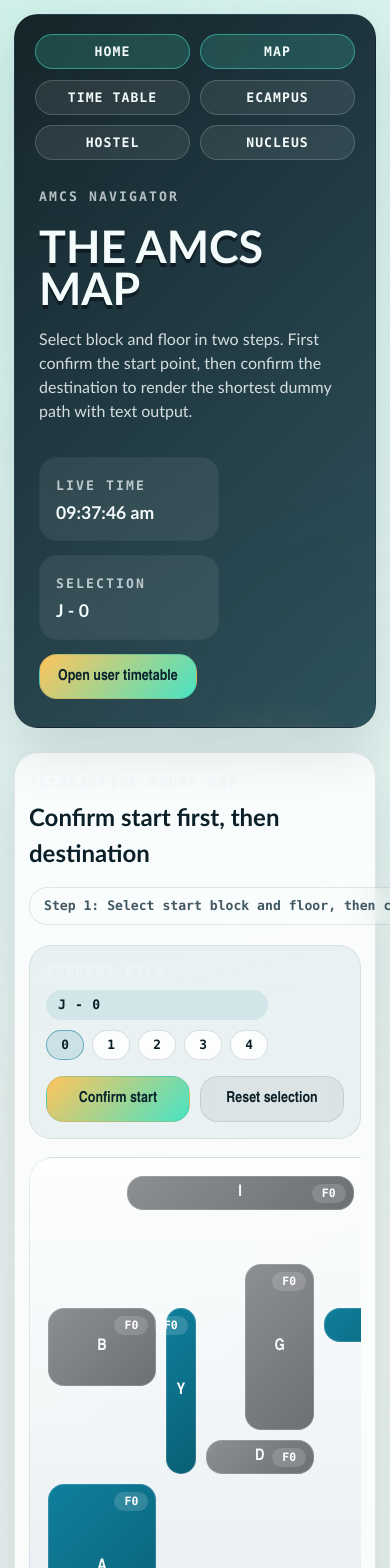
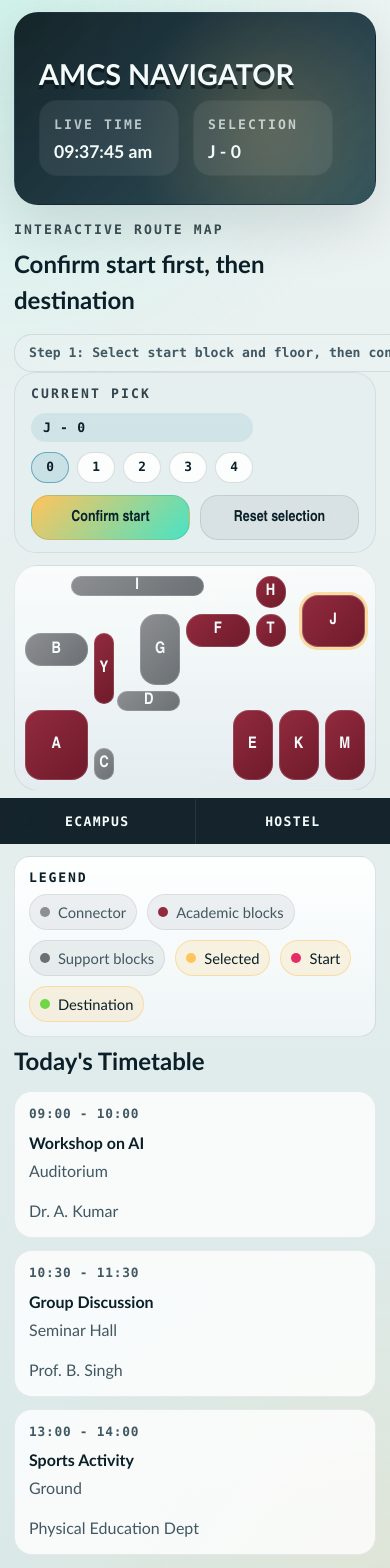
Before and after one commit to hitrohitro/AMCS-Navigator, a React app in the folder frontend/: page / in a window 390 px wide. Shown: the top 1568 px of the page. Built offline with nearby package versions, Linux system fonts and the light colour scheme; the HTML template or start-up script is replaced by a standard one.

Commit message:
Frontend

```diff
--- a/frontend/src/App.css
+++ b/frontend/src/App.css
@@ -2,8 +2,8 @@
   min-height: 100svh;
   display: flex;
   flex-direction: column;
-  gap: 24px;
-  padding: 24px;
+  gap: 16px;
+  padding: 16px 24px 24px;
 }
 
 .hero-panel {
@@ -70,8 +70,8 @@
   z-index: 1;
   display: flex;
   flex-direction: column;
-  gap: 18px;
-  padding: 42px 12px 14px;
+  gap: 12px;
+  padding: 20px 12px 10px;
   max-width: 760px;
 }
 
@@ -88,16 +88,14 @@
 .hero-copy h1 {
   margin: 0;
   color: var(--text-inverse);
-  font-size: clamp(2.8rem, 8vw, 5.6rem);
+  font-size: clamp(1.8rem, 4vw, 3rem);
   line-height: 0.94;
   text-transform: uppercase;
   text-shadow: 0 4px 0 rgba(3, 10, 14, 0.55);
 }
 
 .hero-text {
-  max-width: 56ch;
-  color: rgba(245, 248, 250, 0.85);
-  font-size: 1rem;
+  display: none;
 }
 
 .hero-meta {
@@ -119,8 +117,8 @@
 }
 
 .hero-meta > div {
-  min-width: 180px;
-  padding: 14px 16px;
+  min-width: 140px;
+  padding: 10px 14px;
 }
 
 .hero-meta strong {
@@ -169,10 +167,9 @@
 }
 
 .content-grid {
-  display: grid;
-  grid-template-columns: minmax(0, 1.55fr) minmax(300px, 0.9fr);
-  gap: 24px;
-  align-items: start;
+  display: flex;
+  flex-direction: column;
+  gap: 0;
 }
 
 .card-surface {
@@ -185,6 +182,8 @@
 
 .map-panel {
   min-width: 0;
+  width: 100%;
+  padding: 0;
 }
 
 .info-panel {
@@ -198,7 +197,7 @@
   gap: 16px;
   justify-content: space-between;
   align-items: start;
-  margin-bottom: 20px;
+  margin-bottom: 12px;
 }
 
 .section-heading.compact {
@@ -221,13 +220,22 @@
 
 .map-frame {
   display: flex;
+  flex-direction: row;
+  align-items: flex-start;
+  gap: 16px;
+}
+
+.map-main {
+  flex: 1;
+  display: flex;
   flex-direction: column;
   gap: 16px;
+  min-width: 0;
 }
 
 .selection-wizard,
 .route-summary-card {
-  padding: 16px;
+  padding: 12px 16px;
   border-radius: 22px;
   background: var(--surface-alt);
   border: 1px solid rgba(11, 31, 40, 0.08);
@@ -237,8 +245,8 @@
   display: flex;
   flex-wrap: wrap;
   justify-content: space-between;
-  gap: 16px;
-  margin-bottom: 18px;
+  gap: 12px;
+  margin-bottom: 12px;
 }
 
 .wizard-main {
@@ -288,10 +296,18 @@
   text-transform: uppercase;
 }
 
+.map-panel .section-kicker {
+  color: rgba(11, 31, 40, 0.78);
+}
+
+.selection-wizard .meta-label {
+  color: rgba(11, 31, 40, 0.82);
+}
+
 .campus-map {
   display: grid;
   grid-template-columns: repeat(15, minmax(0, 1fr));
-  grid-template-rows: repeat(11, 42px);
+  grid-template-rows: repeat(11, minmax(0, 1fr));
   gap: 10px;
   padding: 18px;
   border-radius: 24px;
@@ -299,7 +315,19 @@
     linear-gradient(180deg, rgba(255, 255, 255, 0.86), rgba(230, 237, 241, 0.92)),
     linear-gradient(135deg, rgba(72, 227, 196, 0.08), rgba(8, 24, 32, 0.08));
   border: 1px solid rgba(11, 31, 40, 0.08);
-  overflow: auto;
+  overflow: hidden;
+  aspect-ratio: 16 / 10;
+  max-height: calc(100vh - 380px);
+  min-height: 220px;
+  width: 100%;
+}
+
+.campus-map-image {
+  display: none;
+}
+
+.block-overlay {
+  display: none;
 }
 
 .map-block {
@@ -318,6 +346,7 @@
     box-shadow 180ms ease,
     filter 180ms ease;
   box-shadow: inset 0 0 0 1px rgba(255, 255, 255, 0.15);
+  overflow: visible;
 }
 
 .map-block.is-selected {
@@ -349,7 +378,7 @@
 }
 
 .tone-accent {
-  background: linear-gradient(135deg, #0f7f9d, #0a5f73);
+  background: linear-gradient(135deg, #922b3e, #6e1a2a);
 }
 
 .tone-neutral {
@@ -357,20 +386,77 @@
 }
 
 .block-id {
+  position: relative;
   font: 700 clamp(1rem, 2vw, 1.35rem)/1 var(--heading);
   letter-spacing: 0.03em;
+  z-index: 2;
 }
 
 .floor-badge {
   position: absolute;
-  right: 8px;
-  top: 8px;
-  min-width: 34px;
+  right: clamp(3px, 0.45vw, 8px);
+  top: clamp(3px, 0.45vw, 8px);
+  min-width: clamp(20px, 2.2vw, 34px);
+  max-width: calc(100% - 8px);
   border-radius: 999px;
-  padding: 4px 7px;
-  background: rgba(255, 255, 255, 0.15);
+  padding: clamp(2px, 0.35vw, 4px) clamp(4px, 0.6vw, 7px);
+  background: rgba(255, 196, 92, 0.95);
+  color: #23303a;
+  font: 700 clamp(0.5rem, 0.8vw, 0.72rem)/1 var(--mono);
+  text-align: center;
+  white-space: nowrap;
+  overflow: hidden;
+  text-overflow: clip;
+  z-index: 3;
+}
+
+.floor-badge.is-floated {
+  left: 50%;
+  right: auto;
+  top: 0;
+  transform: translate(-50%, -50%);
+  min-width: clamp(18px, 2vw, 30px);
+  background: rgba(255, 196, 92, 0.95);
+  color: #23303a;
+  border: 1px solid rgba(11, 31, 40, 0.2);
+  box-shadow: 0 2px 6px rgba(11, 31, 40, 0.2);
+}
+
+.state-tags {
+  position: absolute;
+  left: 50%;
+  bottom: 0;
+  transform: translate(-50%, 70%);
+  display: inline-flex;
+  flex-wrap: wrap;
+  justify-content: center;
+  gap: 4px;
+  pointer-events: none;
+  z-index: 4;
+}
+
+.state-tag {
+  border-radius: 999px;
+  padding: 2px 6px;
+  font: 700 clamp(0.52rem, 0.78vw, 0.66rem)/1 var(--mono);
+  letter-spacing: 0.03em;
+  white-space: nowrap;
   color: #fff;
-  font: 700 0.72rem/1 var(--mono);
+  box-shadow: 0 2px 4px rgba(11, 31, 40, 0.16);
+}
+
+.state-tag.selected {
+  background: rgba(255, 196, 92, 0.95);
+  color: #23303a;
+}
+
+.state-tag.start {
+  background: rgba(231, 43, 99, 0.92);
+}
+
+.state-tag.destination {
+  background: rgba(111, 214, 72, 0.94);
+  color: #23303a;
 }
 
 .path-marker {
@@ -434,18 +520,46 @@
   transform: rotate(45deg);
 }
 
+.map-legend-card {
+  padding: 14px;
+  border-radius: 16px;
+  border: 1px solid rgba(11, 31, 40, 0.12);
+  background: linear-gradient(180deg, rgba(255, 255, 255, 0.96), rgba(239, 245, 247, 0.95));
+  width: 220px;
+  flex-shrink: 0;
+  align-self: flex-start;
+}
+
+.legend-title {
+  margin: 0 0 10px;
+  color: var(--text-primary);
+  font: 700 0.82rem/1 var(--mono);
+  letter-spacing: 0.14em;
+  text-transform: uppercase;
+}
+
 .map-legend {
   display: flex;
   flex-wrap: wrap;
-  gap: 14px;
+  gap: 10px;
   color: var(--text-secondary);
   font-size: 0.92rem;
 }
 
-.map-legend span {
+.legend-item {
   display: inline-flex;
   align-items: center;
   gap: 8px;
+  padding: 6px 10px;
+  border-radius: 999px;
+  background: rgba(11, 31, 40, 0.06);
+  border: 1px solid rgba(11, 31, 40, 0.08);
+}
+
+.legend-item.is-highlight {
+  background: rgba(255, 196, 92, 0.16);
+  border-color: rgba(255, 196, 92, 0.45);
+  color: var(--text-primary);
 }
 
 .legend-dot {
@@ -460,7 +574,7 @@
 }
 
 .legend-dot.accent {
-  background: #0f7f9d;
+  background: #922b3e;
 }
 
 .legend-dot.neutral {
@@ -481,6 +595,45 @@
 
 .legend-dot.pending {
   background: #ffc45c;
+}
+
+/* ── Bottom bar (mobile-only quick links) ── */
+.bottom-bar {
+  display: none;
+  position: fixed;
+  bottom: 0;
+  left: 0;
+  right: 0;
+  z-index: 100;
+  gap: 0;
+  border-top: 1px solid var(--border-strong);
+  background: rgba(8, 24, 32, 0.94);
+  backdrop-filter: blur(14px);
+}
+
+.bottom-bar-chip {
+  flex: 1;
+  display: flex;
+  align-items: center;
+  justify-content: center;
+  padding: 16px 10px;
+  color: var(--text-inverse);
+  font: 700 0.82rem/1 var(--mono);
+  letter-spacing: 0.1em;
+  text-transform: uppercase;
+  text-decoration: none;
+  border-right: 1px solid rgba(255, 255, 255, 0.08);
+  transition: background 180ms ease;
+}
+
+.bottom-bar-chip:last-child {
+  border-right: none;
+}
+
+.bottom-bar-chip:hover,
+.bottom-bar-chip:focus-visible {
+  background: rgba(72, 227, 196, 0.18);
+  outline: none;
 }
 
 .detail-stack {
@@ -549,8 +702,28 @@
   font-weight: 600;
 }
 
+.map-panel .section-heading,
+.timetable-panel .section-heading {
+  margin-bottom: 0;
+}
+
+.timetable-panel:not(.is-prominent) {
+  display: none;
+}
+
 .timetable-panel {
-  grid-column: 1 / -1;
+  width: 100%;
+  height: 100%;
+}
+
+.timetable-panel .section-kicker {
+  color: rgba(11, 31, 40, 0.78);
+}
+
+.today-timetable {
+  width: 100%;
+  padding: 0;
+  flex: 1;
 }
 
 .timetable-panel.is-prominent {
@@ -561,7 +734,8 @@
 .timetable-strip {
   display: grid;
   grid-template-columns: repeat(3, minmax(0, 1fr));
-  gap: 18px;
+  gap: 0;
+  height: 100%;
 }
 
 .day-card {
@@ -622,9 +796,28 @@
   }
 }
 
+@media (max-width: 860px) {
+  .map-frame {
+    flex-direction: column;
+  }
+
+  .map-legend-card {
+    width: 100%;
+    align-self: stretch;
+  }
+}
+
 @media (max-width: 720px) {
   .app-shell {
-    padding: 14px;
+    padding: 12px 14px 80px; /* room for fixed bottom-bar */
+  }
+
+  .nav-chip--ext {
+    display: none;
+  }
+
+  .bottom-bar {
+    display: flex;
   }
 
   .hero-panel,
@@ -659,21 +852,54 @@
   }
 
   .campus-map {
-    grid-template-rows: repeat(11, 34px);
-    min-width: 620px;
+    grid-template-rows: repeat(11, minmax(0, 1fr));
+    gap: 6px;
+    padding: 10px;
+  }
+
+  .floor-badge {
+    right: 2px;
+    top: 2px;
+    min-width: 16px;
+    padding: 2px 4px;
+    font-size: 0.45rem;
+  }
+
+  .floor-badge.is-floated {
+    padding: 1px 6px;
+    font-size: 0.62rem;
+  }
+
+  .state-tags {
+    gap: 2px;
+    transform: translate(-50%, 62%);
+  }
+
+  .state-tag {
+    padding: 1px 4px;
+    font-size: 0.44rem;
   }
 
   .map-frame {
-    overflow: hidden;
+    overflow: visible;
+    flex-direction: column;
   }
 
-  .map-panel {
-    padding-right: 14px;
-    padding-left: 14px;
+  .map-legend-card {
+    width: 100%;
+    align-self: stretch;
+  }
+
+  .timetable-strip {
+    grid-template-columns: 1fr;
+  }
+
+  .day-card {
+    padding: 10px;
   }
 
   .info-panel,
   .timetable-panel {
-    padding: 18px;
+    padding: 0;
   }
 }
--- a/frontend/src/App.jsx
+++ b/frontend/src/App.jsx
@@ -8,8 +8,8 @@ const blockLayouts = [
   { id: 'B', row: 4, column: 1, width: 3, height: 2, tone: 'neutral' },
   { id: 'Y', row: 4, column: 4, width: 1, height: 4, tone: 'accent' },
   { id: 'G', row: 3, column: 6, width: 2, height: 4, tone: 'neutral' },
-  { id: 'F', row: 4, column: 8, width: 3, height: 1, tone: 'accent' },
-  { id: 'T', row: 4, column: 11, width: 2, height: 1, tone: 'accent' },
+  { id: 'F', row: 3, column: 8, width: 3, height: 2, tone: 'accent' },
+  { id: 'T', row: 3, column: 11, width: 2, height: 2, tone: 'accent' },
   { id: 'D', row: 7, column: 5, width: 3, height: 1, tone: 'neutral' },
   { id: 'A', row: 8, column: 1, width: 3, height: 4, tone: 'accent' },
   { id: 'C', row: 10, column: 4, width: 1, height: 2, tone: 'neutral' },
@@ -179,29 +179,41 @@ const timetable = [
       },
     ],
   },
+  {
+    day: 'Saturday',
+    items: [
+      {
+        time: '09:00 - 10:00',
+        subject: 'Workshop on AI',
+        room: 'Auditorium',
+        faculty: 'Dr. A. Kumar',
+      },
+      {
+        time: '10:30 - 11:30',
+        subject: 'Group Discussion',
+        room: 'Seminar Hall',
+        faculty: 'Prof. B. Singh',
+      },
+      {
+        time: '13:00 - 14:00',
+        subject: 'Sports Activity',
+        room: 'Ground',
+        faculty: 'Physical Education Dept',
+      },
+    ],
+  },
 ]
 
-const quickLinks = [
-  { id: 'home', label: 'Home', type: 'view', view: 'overview' },
-  { id: 'map', label: 'Map', type: 'view', view: 'overview' },
-  { id: 'timetable', label: 'Time Table', type: 'view', view: 'timetable' },
+const externalLinks = [
   {
     id: 'ecampus',
     label: 'eCampus',
-    type: 'external',
     href: 'https://ecampus.psgtech.ac.in/studzone/',
   },
   {
     id: 'hostel',
     label: 'Hostel',
-    type: 'external',
     href: 'https://edviewx.psgtech.ac.in/Hostel',
-  },
-  {
-    id: 'nucleus',
-    label: 'Nucleus',
-    type: 'external',
-    href: 'https://nucleus.psgtech.ac.in/',
   },
 ]
 
@@ -267,12 +279,10 @@ function App() {
   const [selectedBlock, setSelectedBlock] = useState('J')
   const [selectionPhase, setSelectionPhase] = useState('select-start')
   const [pendingSelection, setPendingSelection] = useState({ block: 'J', floor: 0 })
+  const [hasClickedBlock, setHasClickedBlock] = useState(false)
   const [startSelection, setStartSelection] = useState(null)
   const [destinationSelection, setDestinationSelection] = useState(null)
   const [clock, setClock] = useState(() => formatTime(new Date()))
-  const [floorCounts, setFloorCounts] = useState(() =>
-    Object.fromEntries(blockLayouts.map((block) => [block.id, 0])),
-  )
 
   useEffect(() => {
     const timer = window.setInterval(() => {
@@ -284,12 +294,14 @@ function App() {
 
   const handleBlockClick = (blockId) => {
     setSelectedBlock(blockId)
-    const nextFloor = (floorCounts[blockId] + 1) % 5
-    setFloorCounts((current) => ({
-      ...current,
-      [blockId]: (current[blockId] + 1) % 5,
-    }))
-    setPendingSelection({ block: blockId, floor: nextFloor })
+    setHasClickedBlock(true)
+    setPendingSelection((current) => {
+      if (current.block === blockId) {
+        return { block: blockId, floor: (current.floor + 1) % 5 }
+      }
+
+      return { block: blockId, floor: 0 }
+    })
   }
 
   const confirmSelection = () => {
@@ -310,7 +322,8 @@ function App() {
     setSelectionPhase('select-start')
     setStartSelection(null)
     setDestinationSelection(null)
-    setPendingSelection({ block: selectedBlock, floor: floorCounts[selectedBlock] })
+    setHasClickedBlock(false)
+    setPendingSelection({ block: selectedBlock, floor: 0 })
   }
 
   const activeBlock = blockLayouts.find((block) => block.id === selectedBlock)
@@ -322,17 +335,15 @@ function App() {
   const textualPath = hasConfirmedRoute
     ? shortestPathBlocks
         .map((blockId, index) => {
-          let floorNumber = floorCounts[blockId]
-
           if (index === 0) {
-            floorNumber = startSelection.floor
+            return `${blockId} - ${startSelection.floor}`
           }
 
           if (index === shortestPathBlocks.length - 1) {
-            floorNumber = destinationSelection.floor
+            return `${blockId} - ${destinationSelection.floor}`
           }
 
-          return `${blockId} - ${floorNumber}`
+          return blockId
         })
         .join(' -> ')
     : 'Path is shown after confirming both start and destination.'
@@ -349,37 +360,28 @@ function App() {
       ? `${startSelection.block} - ${startSelection.floor} to ${destinationSelection.block} - ${destinationSelection.floor}`
       : `${pendingSelection.block} - ${pendingSelection.floor}`
 
+  const todayName = "Saturday"
+  const todaySchedule = timetable.find((day) => day.day === todayName)
+
   return (
     <div className="app-shell">
       <header className="hero-panel">
         <nav className="top-nav" aria-label="Primary navigation">
-          {quickLinks.map((link) =>
-            link.type === 'external' ? (
+          {externalLinks.map((link) => (
             <a
               key={link.id}
-                className="nav-chip"
+              className="nav-chip nav-chip--ext"
               href={link.href}
               target="_blank"
               rel="noreferrer"
             >
               {link.label}
             </a>
-            ) : (
-              <button
-                key={link.id}
-                type="button"
-                className={`nav-chip ${activeView === link.view ? 'is-active' : ''}`}
-                onClick={() => setActiveView(link.view)}
-              >
-                {link.label}
-              </button>
-            ),
-          )}
+          ))}
         </nav>
 
         <div className="hero-copy">
-          <p className="eyebrow">AMCS Navigator</p>
-          <h1>The AMCS Map</h1>
+          <h1>AMCS Navigator</h1>
           <p className="hero-text">
             Select block and floor in two steps. First confirm the start point, then
             confirm the destination to render the shortest dummy path with text output.
@@ -393,19 +395,14 @@ function App() {
               <span className="meta-label">Selection</span>
               <strong>{routeSummary}</strong>
             </div>
-            <button
-              type="button"
-              className="primary-action"
-              onClick={() => setActiveView('timetable')}
-            >
-              Open user timetable
-            </button>
           </div>
         </div>
       </header>
 
       <main className="content-grid">
-        <section className="map-panel card-surface" aria-labelledby="map-panel-title">
+        {activeView === 'overview' ? (
+          <>
+            <section className="map-panel" aria-labelledby="map-panel-title">
               <div className="section-heading">
                 <div>
                   <p className="section-kicker">Interactive route map</p>
@@ -463,36 +460,52 @@ function App() {
               </div>
 
               <div className="map-frame">
+                <div className="map-main">
                 <div className="campus-map" role="img" aria-label="Interactive AMCS block map">
                   {blockLayouts.map((block) => {
                     const blockMeta = blockInfo[block.id]
-                const floor = floorCounts[block.id]
                     const isOnPath = shortestPathBlocks.includes(block.id)
                     const isStart = startSelection?.block === block.id
                     const isDestination = destinationSelection?.block === block.id
-                const isPending = pendingSelection.block === block.id
+                    const floor = hasConfirmedRoute
+                      ? isDestination
+                        ? destinationSelection.floor
+                        : isStart
+                          ? startSelection.floor
+                          : null
+                      : isStart && startSelection !== null
+                        ? startSelection.floor
+                        : hasClickedBlock && selectedBlock === block.id
+                          ? pendingSelection.floor
+                          : null
 
                     return (
                       <button
                         key={block.id}
                         type="button"
-                    className={`map-block tone-${block.tone} ${selectedBlock === block.id ? 'is-selected' : ''} ${isOnPath ? 'is-on-path' : ''} ${isStart ? 'is-start' : ''} ${isDestination ? 'is-destination' : ''} ${isPending ? 'is-pending' : ''}`}
+                        className={`map-block tone-${block.tone} ${selectedBlock === block.id ? 'is-selected' : ''} ${isOnPath ? 'is-on-path' : ''} ${isStart ? 'is-start' : ''} ${isDestination ? 'is-destination' : ''}`}
                         style={{
                           gridRow: `${block.row} / span ${block.height}`,
                           gridColumn: `${block.column} / span ${block.width}`,
+                          ...(block.id === 'H' || block.id === 'T' ? { marginRight: '10px' } : {}),
                         }}
                         onClick={() => handleBlockClick(block.id)}
                         aria-pressed={selectedBlock === block.id}
                         aria-label={`${block.id} block, ${blockMeta.name}, floor ${floor}`}
                       >
                         <span className="block-id">{block.id}</span>
-                    <span className="floor-badge">F{floor}</span>
-                    {isStart ? <span className="path-marker start-marker">Start</span> : null}
-                    {isDestination ? (
-                      <span className="path-marker destination-marker">End</span>
+                        {floor !== null ? (
+                          <span
+                            className={`floor-badge ${!hasConfirmedRoute && !isStart && hasClickedBlock && selectedBlock === block.id ? 'is-floated' : ''}`}
+                          >
+                            {floor}
+                          </span>
                         ) : null}
-                    {isPending ? (
-                      <span className="path-marker pending-marker">Pick</span>
+
+                        {hasClickedBlock && selectedBlock === block.id ? (
+                          <div className="state-tags" aria-hidden="true">
+                            <span className="state-tag selected">Selected</span>
+                          </div>
                         ) : null}
                       </button>
                     )
@@ -509,103 +522,65 @@ function App() {
                     ),
                   )}
                 </div>
+                </div>{/* end map-main */}
 
-            <div className="map-legend" aria-label="Map legend">
-              <span>
+                <div className="map-legend-card" aria-label="Map legend">
+                  <p className="legend-title">Legend</p>
+                  <div className="map-legend">
+                    <span className="legend-item">
                       <i className="legend-dot connector"></i>
                       Connector
                     </span>
-              <span>
+                    <span className="legend-item">
                       <i className="legend-dot accent"></i>
                       Academic blocks
                     </span>
-              <span>
+                    <span className="legend-item">
                       <i className="legend-dot neutral"></i>
                       Support blocks
                     </span>
-              <span>
+                    <span className="legend-item is-highlight">
                       <i className="legend-dot selected"></i>
                       Selected
                     </span>
-              <span>
+                    <span className="legend-item is-highlight">
                       <i className="legend-dot start"></i>
                       Start
                     </span>
-              <span>
+                    <span className="legend-item is-highlight">
                       <i className="legend-dot destination"></i>
                       Destination
                     </span>
-              <span>
-                <i className="legend-dot pending"></i>
-                Current pick
-              </span>
+                  </div>
                 </div>
               </div>
             </section>
 
-        <aside className="info-panel card-surface" aria-labelledby="info-panel-title">
-          <div className="section-heading compact">
-            <div>
-              <p className="section-kicker">Block details</p>
-              <h2 id="info-panel-title">{selectedBlock} Block</h2>
+            {true && (
+              <section className="today-timetable">
+                <div className="section-heading">
+                  <h2>Today's Timetable</h2>
                 </div>
-            <span className="block-counter">Floor {floorCounts[selectedBlock]}</span>
+                {todaySchedule ? (
+                  <div className="session-list">
+                    {todaySchedule.items.map((item) => (
+                      <div key={item.time} className="session-card">
+                        <p className="session-time">{item.time}</p>
+                        <strong>{item.subject}</strong>
+                        <p>{item.room}</p>
+                        <span>{item.faculty}</span>
                       </div>
-
-          <div className="detail-stack">
-            <div className="route-summary-card">
-              <span className="meta-label">Dummy route preview</span>
-              <h3>
-                {hasConfirmedRoute
-                  ? `${startSelection.block} - ${startSelection.floor} to ${destinationSelection.block} - ${destinationSelection.floor}`
-                  : 'Waiting for both confirmations'}
-              </h3>
-              <p>
-                {textualPath}
-              </p>
+                    ))}
                   </div>
-
-            <div className="detail-hero">
-              <span className="detail-token">{selectedBlock}</span>
-              <div>
-                <h3>{activeBlockMeta.name}</h3>
-                <p>{activeBlockMeta.department}</p>
-              </div>
-            </div>
-
-            <dl className="detail-grid">
-              <div>
-                <dt>Current floor marker</dt>
-                <dd>{floorCounts[selectedBlock]}</dd>
-              </div>
-              <div>
-                <dt>Connector</dt>
-                <dd>{activeBlockMeta.connector}</dd>
-              </div>
-              <div>
-                <dt>Layout position</dt>
-                <dd>
-                  Row {activeBlock.row}, Column {activeBlock.column}
-                </dd>
-              </div>
-              <div>
-                <dt>Use case</dt>
-                <dd>Step-based selection and dummy shortest path</dd>
-              </div>
-            </dl>
-
-            <button
-              type="button"
-              className="secondary-action"
-              onClick={() => setActiveView('timetable')}
-            >
-              Go to timetable
-            </button>
-          </div>
-        </aside>
-
+                ) : (
+                  <p>No schedule for today</p>
+                )}
+              </section>
+            )}
+          </>
+        ) : activeView === 'timetable' ? (
           <section
-          className={`timetable-panel card-surface ${activeView === 'timetable' ? 'is-prominent' : ''}`}
+            className="timetable-panel is-prominent"
             aria-labelledby="timetable-title"
           >
             <div className="section-heading">
@@ -643,7 +618,21 @@ function App() {
               ))}
             </div>
           </section>
+        ) : null}
       </main>
+      <footer className="bottom-bar" aria-label="Quick links">
+        {externalLinks.map((link) => (
+          <a
+            key={link.id}
+            className="bottom-bar-chip"
+            href={link.href}
+            target="_blank"
+            rel="noreferrer"
+          >
+            {link.label}
+          </a>
+        ))}
+      </footer>
     </div>
   )
 }
```
Also changed, not shown: 1 other file (tests, documents, lock files or other folders). Lines whose indentation alone changed are shown as unchanged.
